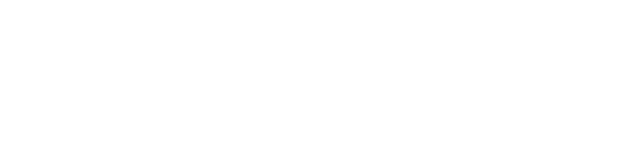
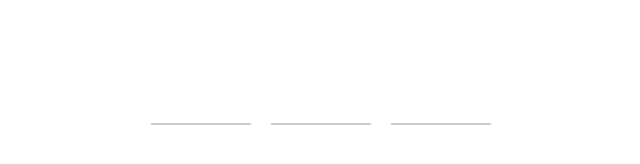
Before and after one commit to ifer-itcast/2019-04-24, a plain HTML site: page 01_H5C3/03_day/作业参考/05_进度条.html in a window 1280 px wide. Shown: the full height of the page, 319-959 px from the left. Drawn offline with Linux system fonts and the light colour scheme.

Commit message:
进度条

```diff
--- a/01_H5C3/03_day/作业参考/05_进度条.html
+++ b/01_H5C3/03_day/作业参考/05_进度条.html
@@ -5,8 +5,57 @@
     <meta name="viewport" content="width=device-width, initial-scale=1.0">
     <meta http-equiv="X-UA-Compatible" content="ie=edge">
     <title>Document</title>
+    <style>
+    *{
+        margin: 0;
+        padding: 0;
+    }
+    .list{
+        list-style: none;
+        margin: 100px auto 0;
+        width: 360px;
+    }
+    .list li{
+        margin: 0 10px;
+        width: 100px;
+        height: 25px;
+        float: left;
+        cursor: pointer;
+        position: relative;
+    }
+    .list li span{
+        position: absolute;
+        bottom: 0;
+        width: 100px;
+        height: 2px;
+        background-color: #ccc;
+        /* Step1: 负责高的过渡 */
+        transition: height .3s;
+    }
+    .list li span::after{
+        content: "";
+        position: absolute;
+        /* 一定要有初始值，即便是0 */
+        width: 0;
+        height: 100%;
+        background-color: red;
+        /* 负责进度条的过渡 */
+        transition: width .3s;
+    }
+    /* 最好加在 hover li 的时候，用户体验！ */
+    .list li:hover span{
+        height: 7px;
+    }
+    .list li:hover span::after{
+        width:100%;
+    }
+    </style>
 </head>
 <body>
-
+    <ul class="list">
+        <li><span></span></li>
+        <li><span></span></li>
+        <li><span></span></li>
+    </ul>
 </body>
 </html>
```
